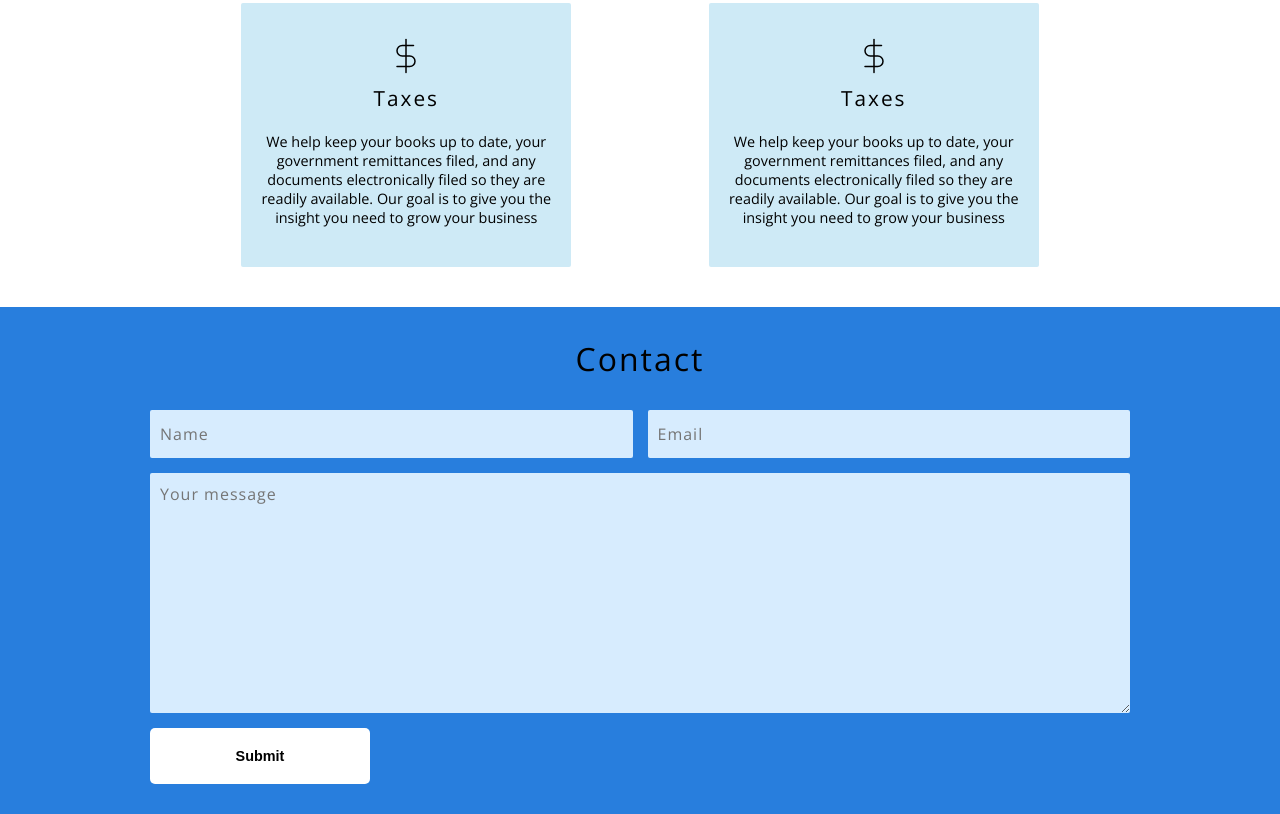
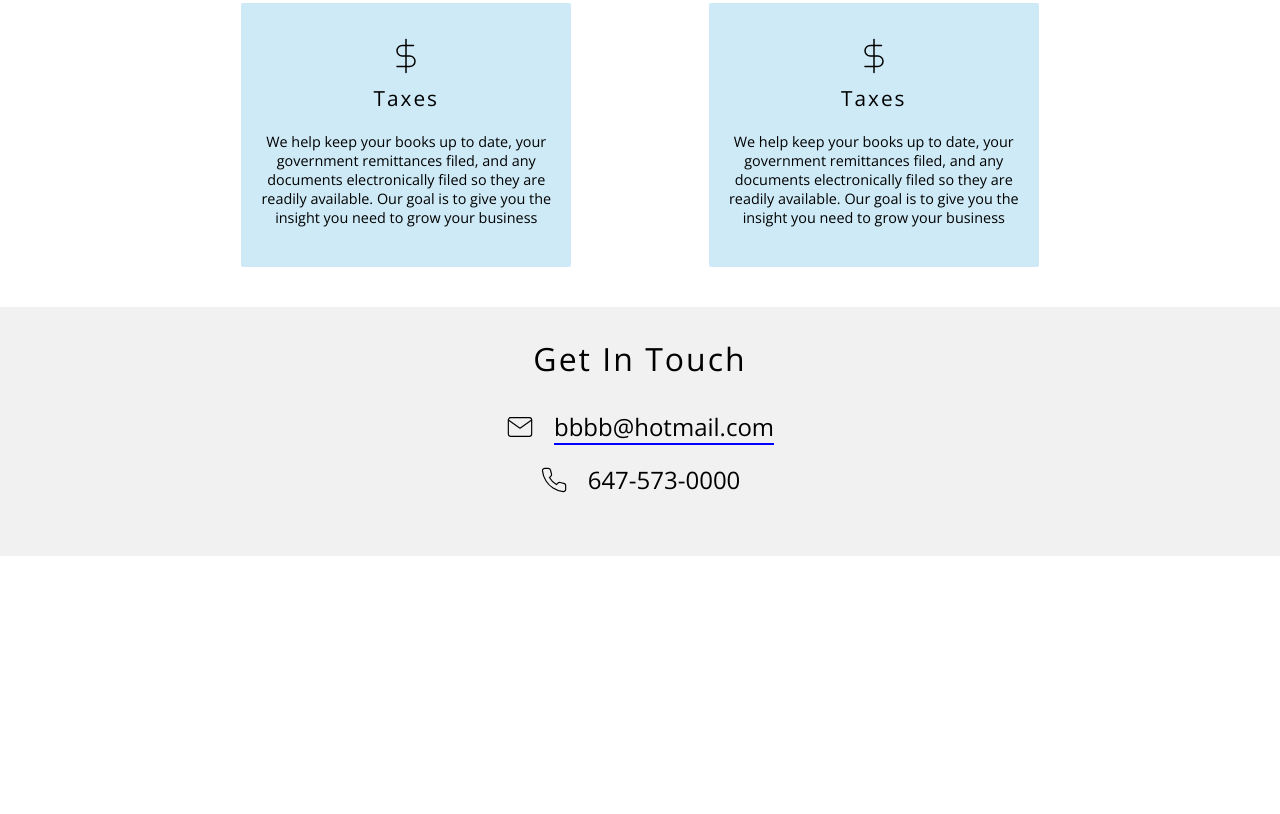
Before and after one commit to ChrisCosentino/ConsultingPage, a plain HTML site: page index.html in a window 1280 px wide. Shown: the part 1156-1970 px from the top of the page. After the commit the page ends 1712 px from the top, so only its background shows below. Drawn offline with nearby package versions, Linux system fonts and the light colour scheme.

Commit message:
changes made

```diff
--- a/index.html
+++ b/index.html
@@ -7,12 +7,12 @@
       name="viewport"
       content="width=device-width, initial-scale=1, maximum-scale=1"
     />
-    <title>Document</title>
+    <title>CPA</title>
     <link href="styles.css" rel="stylesheet" />
   </head>
   <body>
     <header>
-      <div class="company">Mauro <span>Rotondi</span></div>
+      <div class="company">Mauro Rotondi, <span>CPA</span></div>
       <div class="nav">
         <a class="nav-link" href="#services">Services</a>
         <a class="nav-link" href="#">Why Us</a>
@@ -138,7 +138,7 @@
         </div>
       </div>
     </div>
-    <div class="contact section-container" id="contact">
+    <!-- <div class="contact section-container" id="contact">
       <h1 class="section-title">Contact</h1>
       <form>
         <div class="info-container">
@@ -165,6 +165,48 @@
         ></textarea>
         <input type="submit" value="Submit" class="submit-btn" />
       </form>
+    </div> -->
+    <div class="section-container contact-section" id="contact">
+      <h1 class="section-title">Get In Touch</h1>
+      <div class="contact-email">
+        <svg
+          xmlns="http://www.w3.org/2000/svg"
+          width="28"
+          height="28"
+          viewBox="0 0 24 24"
+          fill="none"
+          stroke="currentColor"
+          stroke-width="1"
+          stroke-linecap="round"
+          stroke-linejoin="round"
+          class="feather feather-mail"
+        >
+          <path
+            d="M4 4h16c1.1 0 2 .9 2 2v12c0 1.1-.9 2-2 2H4c-1.1 0-2-.9-2-2V6c0-1.1.9-2 2-2z"
+          ></path>
+          <polyline points="22,6 12,13 2,6"></polyline>
+        </svg>
+        <span><a href="mailto:someone@example.com">bbbb@hotmail.com</a></span>
+      </div>
+      <div class="contact-number">
+        <svg
+          xmlns="http://www.w3.org/2000/svg"
+          width="28"
+          height="28"
+          viewBox="0 0 24 24"
+          fill="none"
+          stroke="currentColor"
+          stroke-width="1"
+          stroke-linecap="round"
+          stroke-linejoin="round"
+          class="feather feather-phone"
+        >
+          <path
+            d="M22 16.92v3a2 2 0 0 1-2.18 2 19.79 19.79 0 0 1-8.63-3.07 19.5 19.5 0 0 1-6-6 19.79 19.79 0 0 1-3.07-8.67A2 2 0 0 1 4.11 2h3a2 2 0 0 1 2 1.72 12.84 12.84 0 0 0 .7 2.81 2 2 0 0 1-.45 2.11L8.09 9.91a16 16 0 0 0 6 6l1.27-1.27a2 2 0 0 1 2.11-.45 12.84 12.84 0 0 0 2.81.7A2 2 0 0 1 22 16.92z"
+          ></path>
+        </svg>
+        <span><a href="tel:6475739992">647-573-0000</a></span>
+      </div>
     </div>
   </body>
 </html>
--- a/styles.css
+++ b/styles.css
@@ -3,6 +3,17 @@
 :root {
   --light-blue-color: #d7ecfe;
   --dark-blue-color: #287edd;
+}
+
+::-moz-selection {
+  /* Code for Firefox */
+  color: black;
+  background: #ddd;
+}
+
+::selection {
+  color: black;
+  background: #ddd;
 }
 
 * {
@@ -313,3 +324,46 @@ form {
     margin-right: 5px;
   }
 }
+
+.contact-section {
+  background-color: #f1f1f1;
+}
+
+.contact-number {
+  display: flex;
+  justify-content: center;
+  margin-top: 20px;
+  align-items: center;
+  font-size: 1.5rem;
+  font-weight: 300;
+}
+
+.contact-number > span {
+  margin-left: 20px;
+}
+
+.contact-number > span > a {
+  text-decoration: none;
+  color: black;
+}
+
+.contact-email {
+  display: flex;
+  justify-content: center;
+  align-items: center;
+  font-size: 1.5rem;
+}
+.contact-email > span {
+  margin-left: 20px;
+}
+
+.contact-email > span > a {
+  color: black;
+  text-decoration: none;
+
+  border-bottom: 2px solid blue;
+}
+
+.contact-section {
+  padding-bottom: 60px;
+}
```
Also changed, not shown: mail.svg (added), phone.svg (added).
